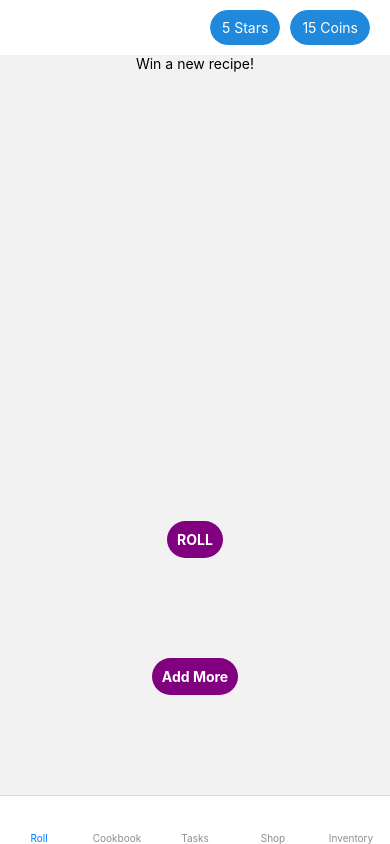
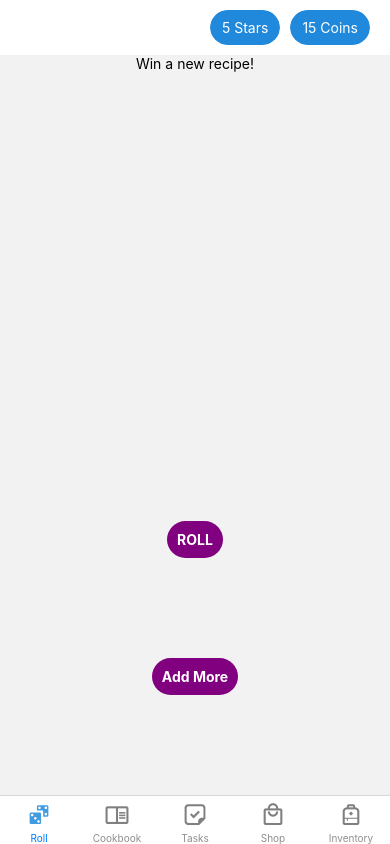
Before and after one commit to roselynh100/hackthevalley, a React Native app: screen / in a window 390 px wide. Built offline with nearby package versions, Linux system fonts and the light colour scheme; what react-native-storage would draw is missing.

Commit message:
finished icons in navbar

```diff
--- a/src/navigation/navbar.js
+++ b/src/navigation/navbar.js
@@ -13,24 +13,31 @@ const Tab = createBottomTabNavigator();
 export default function NavBar() {
   return (
     <Tab.Navigator
-      // screenOptions={({route}) => {
-      //   tabBarIcon: ({focused, color, size}) => {
-      //     let iconName
+    screenOptions={({ route }) => ({
+      tabBarIcon: ({ focused, color, size }) => {
+        let iconName;
 
-      //     if (route.name === 'Roll') {
-      //       iconName = focused
-      //         ? 'dice-multiple'
-      //         : 'dice-multiple-outline'
-      //     } else if (route.name === 'Cookbook') {
-      //       iconName = focused
-      //       ? 'book-open-page-variant'
-      //       : 'book-open-page-variant-outline'
-      //     }
+        if (route.name === 'Roll') {
+          iconName = focused ? "dice-multiple" : "dice-multiple-outline";
+          color = focused ? "#439ce0" : "gray";
+        } else if (route.name === 'Cookbook') {
+          iconName = focused ? "book-open" : "book-open-outline";
+          color = focused ? "#439ce0" : "gray";
+        } else if (route.name === 'Tasks') {
+          iconName = focused ? "sticker-check" : "sticker-check-outline";
+          color = focused ? "#439ce0" : "gray";
+        } else if (route.name === 'Shop') {
+          iconName = focused ? "shopping" : "shopping-outline";
+          color = focused ? "#439ce0" : "gray";
+        } else if (route.name === 'Inventory') {
+          iconName = focused ? "bag-personal" : "bag-personal-outline";
+          color = focused ? "#439ce0" : "gray";
+        }
 
-      //     return <MaterialCommunityIcons name={iconName} size={size} color={color} />
-      //   }
-      // }}>
-      >
+        // You can return any component that you like here!
+        return <MaterialCommunityIcons name={iconName} size={size} color={color} />;
+      },
+    })}>
       <Tab.Screen name="Roll" component={Roll} />
       <Tab.Screen name="Cookbook" component={Cookbook} />
       <Tab.Screen name="Tasks" component={Tasks} />
```
Also changed, not shown: src/navigation/navigation.js (deleted), 1 other file (tests, documents, lock files or other folders).
